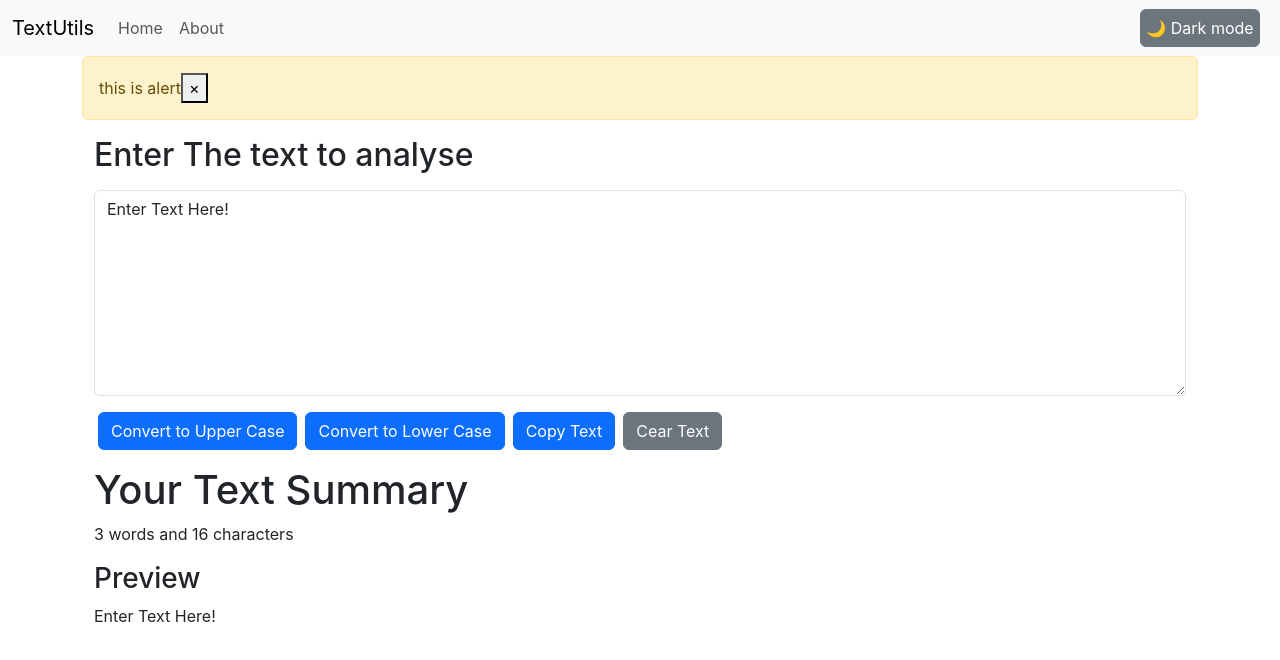
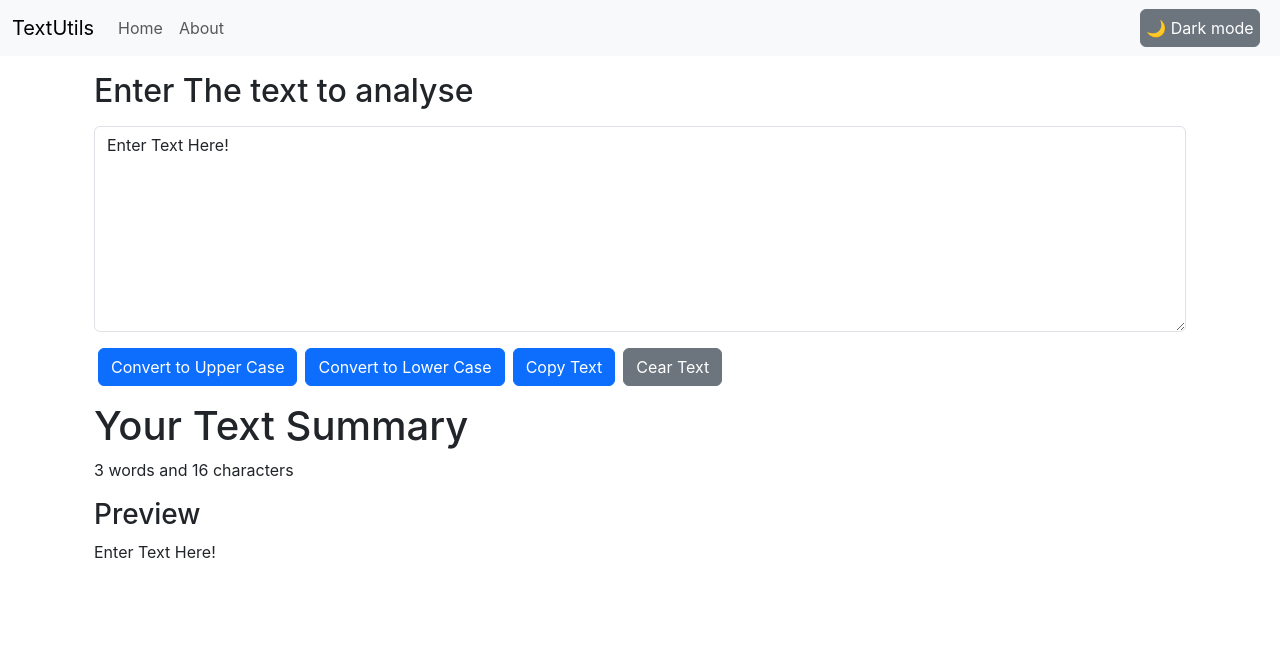
Before and after one commit to Omkar-code-mur/TextUtils, a React (Create React App) app: page / in a window 1280 px wide. Shown: the top 660 px of the page. Built offline with nearby package versions, Linux system fonts and the light colour scheme.

Commit message:
Revert "this is a mistake"
This reverts commit 4f92e5dca98e1a11143b8b98bbc7d610cfe21596.

```diff
--- a/package.json
+++ b/package.json
@@ -9,7 +9,7 @@
     "react": "^18.2.0",
     "react-dom": "^18.2.0",
     "react-router-dom": "^6.16.0",
-    "react-scripts": "^2.1.3",
+    "react-scripts": "5.0.1",
     "web-vitals": "^2.1.4"
   },
   "scripts": {
--- a/src/App.js
+++ b/src/App.js
@@ -4,9 +4,8 @@ import { useState } from "react";
 import "./App.css";
 import Navbar from "./Componants/Navbar";
 import TextForm from "./Componants/TextForm";
-import { BrowserRouter as Router, Routes, Route} from "react-router-dom";
+import { BrowserRouter as Router, Routes, Route, Link } from "react-router-dom";
 import About from "./Componants/About";
-import Alert from "./Componants/Alert";
 
 function App() {
   const [mode, setMode] = useState("light");
@@ -52,7 +51,6 @@ function App() {
               toggleMode={toggleMode}
               capitalize={capitalize}
             />
-
         <Routes>
 
           <Route
@@ -60,7 +58,6 @@ function App() {
             element={
               <>
                 <div className='container'>
-                <Alert alert="this is alert"/>
                   <TextForm
                     heading='Enter The text to analyse'
                     mode={mode}
--- a/src/Componants/Alert.js
+++ /dev/null
@@ -1,18 +0,0 @@
-/** @format */
-
-import React from "react";
-
-export default function Alert(props) {
-  return (
-      <div className='alert alert-warning alert-dismissible fade show' role='alert'>
-        {props.alert}
-        <button
-          type='button'
-          className='close'
-          data-dismiss='alert'
-          aria-label='Close'>
-          <span aria-hidden='true'>&times;</span>
-        </button>
-      </div>
-  );
-}
```
Also changed, not shown: 1 other file (tests, documents, lock files or other folders).
